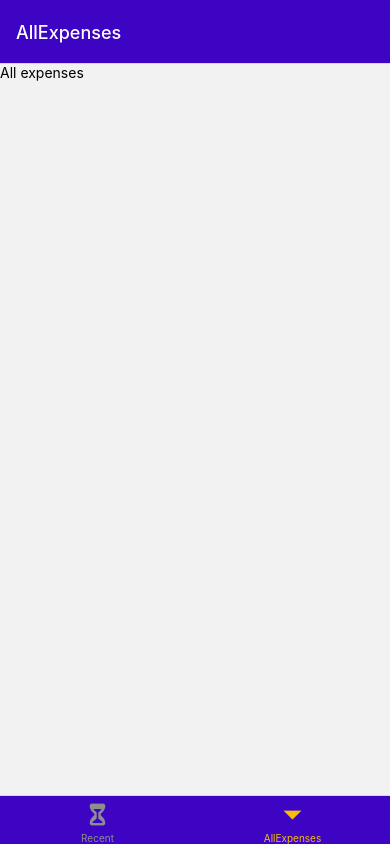
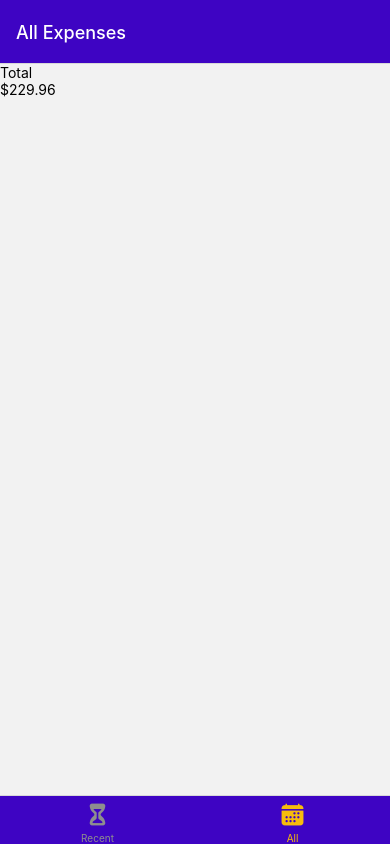
Before and after one commit to holus-bolus/rn-expense-tracker, a React Native app: screen /AllExpenses in a window 390 px wide. Built offline with nearby package versions, Linux system fonts and the light colour scheme.

Commit message:
Added the expenses output

```diff
--- a/App.js
+++ b/App.js
@@ -37,7 +37,17 @@ const ExpensesOverview = () => {
           ),
         }}
       />
-      <BottomTabs.Screen name="AllExpenses" component={AllExpenses} />
+      <BottomTabs.Screen
+        name="AllExpenses"
+        component={AllExpenses}
+        options={{
+          title: "All Expenses",
+          tabBarLabel: "All",
+          tabBarIcon: ({ color, size }) => (
+            <Ionicons name="calendar" size={size} color={color} />
+          ),
+        }}
+      />
     </BottomTabs.Navigator>
   );
 };
--- /dev/null
+++ b/components/ExpensesOutput/ExpensesList.js
@@ -0,0 +1,7 @@
+import { FlatList, View } from "react-native";
+
+const ExpensesList = () => {
+  return <FlatList data="" renderItem="" />;
+};
+
+export default ExpensesList;
--- /dev/null
+++ b/components/ExpensesOutput/ExpensesOutput.js
@@ -0,0 +1,41 @@
+import { View } from "react-native";
+import ExpensesSummary from "./ExpensesSummary";
+import ExpensesList from "./ExpensesList";
+
+const DUMMY_EXPENSES = [
+  {
+    id: "e1",
+    title: "New Shoes",
+    amount: 99.99,
+    date: new Date(2021, 6, 14),
+  },
+  {
+    id: "e2",
+    title: "New Shirt",
+    amount: 39.99,
+    date: new Date(2021, 6, 15),
+  },
+  {
+    id: "e3",
+    title: "New Pants",
+    amount: 59.99,
+    date: new Date(2021, 6, 16),
+  },
+  {
+    id: "e4",
+    title: "New Hat",
+    amount: 29.99,
+    date: new Date(2021, 6, 17),
+  },
+];
+
+const ExpensesOutput = ({ expenses, expensesPeriod }) => {
+  return (
+    <View>
+      <ExpensesSummary expenses={DUMMY_EXPENSES} periodName={expensesPeriod} />
+      <ExpensesList />
+    </View>
+  );
+};
+
+export default ExpensesOutput;
--- /dev/null
+++ b/components/ExpensesOutput/ExpensesSummary.js
@@ -0,0 +1,17 @@
+import { Text, View } from "react-native";
+
+const ExpensesSummary = ({ expenses, periodName }) => {
+  const expensesSum = expenses.reduce(
+    (acc, expense) => acc + expense.amount,
+    0,
+  );
+
+  return (
+    <View>
+      <Text>{periodName}</Text>
+      <Text>${expensesSum.toFixed(2)}</Text>
+    </View>
+  );
+};
+
+export default ExpensesSummary;
--- a/screens/AllExpenses.js
+++ b/screens/AllExpenses.js
@@ -1,11 +1,8 @@
-import {View, Text} from "react-native";
+import { View, Text } from "react-native";
+import ExpensesOutput from "../components/ExpensesOutput/ExpensesOutput";
 
 const AllExpenses = () => {
-	return (
-		<View>
-			<Text>All expenses</Text>
-		</View>
-	);
+  return <ExpensesOutput expensesPeriod="Total" />;
 };
 
 export default AllExpenses;
--- a/screens/RecentExpenses.js
+++ b/screens/RecentExpenses.js
@@ -1,11 +1,8 @@
-import {View, Text} from "react-native";
+import { View, Text } from "react-native";
+import ExpensesOutput from "../components/ExpensesOutput/ExpensesOutput";
 
 const RecentExpenses = () => {
-	return (
-		<View>
-			<Text>Recent expenses</Text>
-		</View>
-	);
+  return <ExpensesOutput expensesPeriod="Last 7 days" />;
 };
 
 export default RecentExpenses;
```
